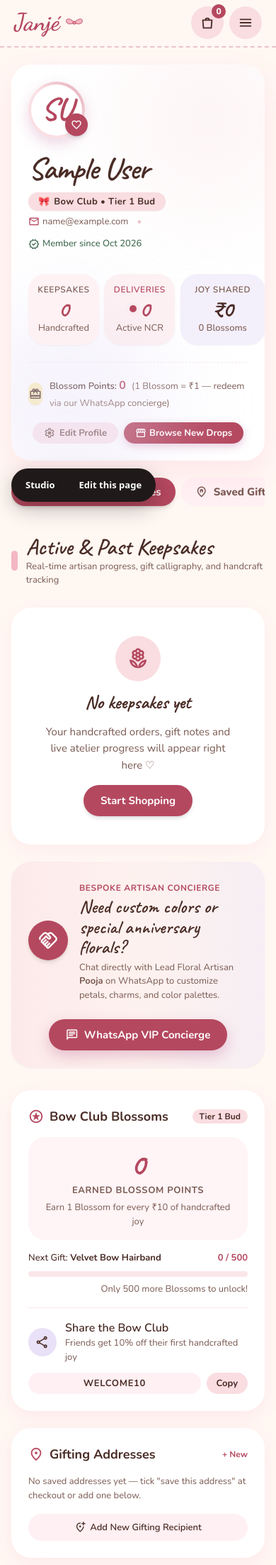
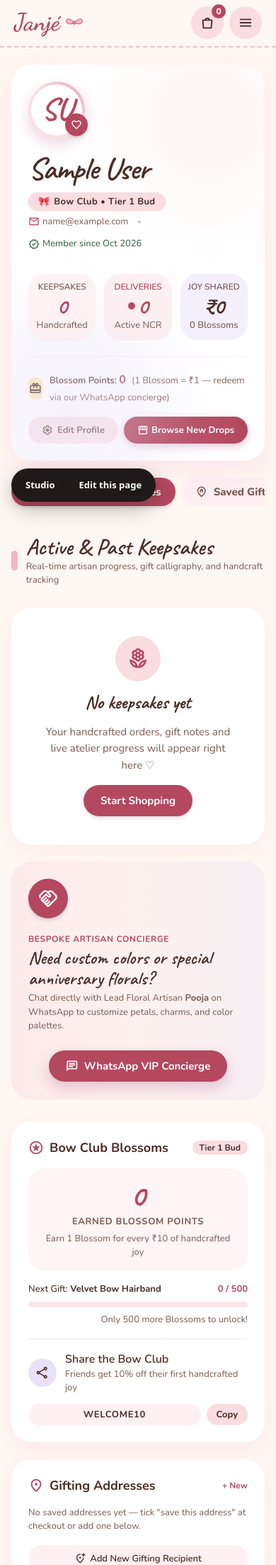
Before and after one commit to HimanshuSwami-Developer/Janje-Site, a Django app: page /account/ in a window 390 px wide. Shown: the part 41-2246 px from the top of the page at 71% size. Run offline with Django 4.2, Linux system fonts and the light colour scheme; the visitor is signed in with stand-in values (Sample User, id 1); data comes from the database, SQL or seed files in the repository; data that the repository does not hold is empty; some libraries are stand-ins or nearby versions.

Commit message:
Refactor styles for improved layout and responsiveness in account and product detail pages

```diff
--- a/static/css/app.css
+++ b/static/css/app.css
@@ -32,7 +32,7 @@ body { background: rgb(var(--c-bg)); color: rgb(var(--c-text)); font-family: var
 .nav-link:hover, .nav-link.is-active { background: rgb(var(--c-soft)); }
 
 /* Horizontal scrollers */
-.hscroll { overflow-x: auto; scroll-snap-type: x mandatory; scrollbar-width: none; -webkit-overflow-scrolling: touch; }
+.hscroll { overflow-x: auto; scroll-snap-type: x mandatory; scroll-padding-inline: 20px; scrollbar-width: none; -webkit-overflow-scrolling: touch; }
 .hscroll::-webkit-scrollbar { display: none; }
 .snap { scroll-snap-align: start; }
 
--- a/templates/accounts/_auth_shell.html
+++ b/templates/accounts/_auth_shell.html
@@ -3,7 +3,7 @@
 <section class="relative w-full overflow-hidden bg-gradient-to-b from-surface via-primary-fixed/20 to-surface py-12 md:py-16 px-margin md:px-margin-md">
 <div class="absolute -top-12 -left-12 w-96 h-96 rounded-full bg-primary-fixed-dim/30 blur-3xl pointer-events-none"></div>
 <div class="absolute top-1/2 -right-12 w-96 h-96 rounded-full bg-secondary-fixed/40 blur-3xl pointer-events-none"></div>
-<div class="relative max-w-md mx-auto bg-surface-container-lowest rounded-xl p-8 md:p-10 shadow-[0_16px_40px_-12px_rgba(244,114,182,0.18)]">
+<div class="relative max-w-md mx-auto bg-surface-container-lowest rounded-xl p-6 sm:p-8 md:p-10 shadow-[0_16px_40px_-12px_rgba(244,114,182,0.18)]">
 <div class="absolute -top-3 left-14 w-28 h-7 bg-primary-fixed/60 -rotate-2 rounded-sm shadow-sm opacity-80 pointer-events-none"></div>
 <div class="flex flex-col items-center text-center mb-6">
 <div class="w-14 h-14 rounded-full bg-primary-fixed flex items-center justify-center text-primary mb-3 shadow-[0_4px_16px_rgba(244,114,182,0.25)]"><span class="material-symbols-outlined text-[28px]">{% block auth_icon %}favorite{% endblock %}</span></div>
--- a/templates/accounts/account.html
+++ b/templates/accounts/account.html
@@ -51,13 +51,13 @@
 </div>
 <!-- Quick Summary Stats Bento / Pills -->
 <div class="grid grid-cols-3 gap-3 md:gap-4 sm:flex sm:items-center sm:justify-end">
-<div class="flex flex-col items-center justify-center p-3.5 md:p-4 rounded-lg bg-surface-container-low/80 text-center min-w-[100px] shadow-sm hover:scale-105 transition-transform duration-200">
-<span class="font-label-sm text-label-sm text-on-surface-variant uppercase tracking-wider font-semibold">Keepsakes</span>
+<div class="flex flex-col items-center justify-center p-2.5 sm:p-3.5 md:p-4 rounded-lg bg-surface-container-low/80 text-center min-w-0 sm:min-w-[100px] shadow-sm hover:scale-105 transition-transform duration-200">
+<span class="font-label-sm text-label-sm text-on-surface-variant uppercase tracking-normal sm:tracking-wider font-semibold">Keepsakes</span>
 <span class="font-headline-md text-headline-md text-primary font-bold mt-0.5">{{ keepsakes }}</span>
 <span class="font-body-sm text-body-sm text-on-surface-variant">Handcrafted</span>
 </div>
-<div class="flex flex-col items-center justify-center p-3.5 md:p-4 rounded-lg bg-primary-fixed/40 text-center min-w-[100px] shadow-sm hover:scale-105 transition-transform duration-200">
-<span class="font-label-sm text-label-sm text-primary uppercase tracking-wider font-semibold">Deliveries</span>
+<div class="flex flex-col items-center justify-center p-2.5 sm:p-3.5 md:p-4 rounded-lg bg-primary-fixed/40 text-center min-w-0 sm:min-w-[100px] shadow-sm hover:scale-105 transition-transform duration-200">
+<span class="font-label-sm text-label-sm text-primary uppercase tracking-normal sm:tracking-wider font-semibold">Deliveries</span>
 <div class="flex items-center gap-1 mt-0.5">
 <span class="relative flex h-2.5 w-2.5">
 <span class="animate-ping absolute inline-flex h-full w-full rounded-full bg-primary opacity-75"></span>
@@ -67,8 +67,8 @@
 </div>
 <span class="font-body-sm text-body-sm text-on-surface-variant">Active NCR</span>
 </div>
-<div class="flex flex-col items-center justify-center p-3.5 md:p-4 rounded-lg bg-secondary-fixed/50 text-center min-w-[120px] shadow-sm hover:scale-105 transition-transform duration-200">
-<span class="font-label-sm text-label-sm text-secondary uppercase tracking-wider font-semibold">Joy Shared</span>
+<div class="flex flex-col items-center justify-center p-2.5 sm:p-3.5 md:p-4 rounded-lg bg-secondary-fixed/50 text-center min-w-0 sm:min-w-[120px] shadow-sm hover:scale-105 transition-transform duration-200">
+<span class="font-label-sm text-label-sm text-secondary uppercase tracking-normal sm:tracking-wider font-semibold">Joy Shared</span>
 <span class="font-headline-md text-headline-md text-on-secondary-fixed font-bold mt-0.5">{{ spent|rupees }}</span>
 <span class="font-body-sm text-body-sm text-secondary font-medium">{{ blossoms }} Blossoms</span>
 </div>
@@ -86,12 +86,12 @@
 <span class="font-body-sm text-body-sm text-on-surface-variant ml-1">(1 Blossom = ₹1 — redeem via our WhatsApp concierge)</span>
 </div>
 </div>
-<div class="flex items-center gap-2">
-<a class="px-4 py-1.5 rounded-full bg-surface-container hover:bg-surface-container-high text-on-surface-variant font-label-md text-label-md transition-all flex items-center gap-1.5" href="#settings">
+<div class="flex flex-wrap items-center gap-2 w-full sm:w-auto">
+<a class="flex-auto sm:flex-none justify-center whitespace-nowrap px-4 py-2.5 sm:py-1.5 rounded-full bg-surface-container hover:bg-surface-container-high text-on-surface-variant font-label-md text-label-md transition-all flex items-center gap-1.5" href="#settings">
 <span class="material-symbols-outlined text-[16px]">settings</span>
 <span>Edit Profile</span>
 </a>
-<a class="px-4 py-1.5 rounded-full bg-primary text-on-primary hover:bg-on-primary-container font-label-md text-label-md transition-all shadow-[0_4px_12px_rgba(164,48,115,0.25)] flex items-center gap-1" href="{% url 'shop:product_list' %}">
+<a class="flex-auto sm:flex-none justify-center whitespace-nowrap px-4 py-2.5 sm:py-1.5 rounded-full bg-primary text-on-primary hover:bg-on-primary-container font-label-md text-label-md transition-all shadow-[0_4px_12px_rgba(164,48,115,0.25)] flex items-center gap-1" href="{% url 'shop:product_list' %}">
 <span class="material-symbols-outlined text-[16px]">storefront</span>
 <span>Browse New Drops</span>
 </a>
@@ -201,8 +201,8 @@
 </div>
 <div class="flex-1 min-w-0">
 <div class="flex items-start justify-between gap-2">
-<h3 class="font-title-md text-title-md text-on-surface font-semibold truncate group-hover:text-primary transition-colors">{% if item.product %}<a href="{{ item.product.get_absolute_url }}">{{ item.name }}</a>{% else %}{{ item.name }}{% endif %}</h3>
-<span class="font-title-md text-title-md text-on-surface font-bold">{{ item.line_total|rupees }}</span>
+<h3 class="font-title-md text-title-md text-on-surface font-semibold sm:truncate group-hover:text-primary transition-colors">{% if item.product %}<a href="{{ item.product.get_absolute_url }}">{{ item.name }}</a>{% else %}{{ item.name }}{% endif %}</h3>
+<span class="font-title-md text-title-md text-on-surface font-bold flex-none">{{ item.line_total|rupees }}</span>
 </div>
 <p class="font-body-sm text-body-sm text-on-surface-variant line-clamp-1">{{ item.options }}</p>
 <div class="flex items-center gap-2 mt-1">
@@ -255,7 +255,7 @@
 {% endfor %}
 <!-- VIP Artisan Concierge Callout Banner -->
 <div class="relative overflow-hidden rounded-xl bg-gradient-to-r from-primary-fixed/50 via-primary-fixed/20 to-secondary-fixed/40 p-6 md:p-8 shadow-sm flex flex-col sm:flex-row items-center justify-between gap-6">
-<div class="flex items-center gap-4">
+<div class="flex flex-col sm:flex-row items-start sm:items-center gap-4">
 <div class="w-14 h-14 rounded-full bg-primary text-on-primary flex items-center justify-center flex-shrink-0 shadow-md">
 <span class="material-symbols-outlined text-[28px]">handshake</span>
 </div>
--- a/templates/shop/checkout.html
+++ b/templates/shop/checkout.html
@@ -52,7 +52,7 @@
 </section>
 </div>
 
-<aside class="flex-[1_1_300px] bg-blush rounded-[26px] p-6 flex flex-col gap-3.5 relative" id="checkout-summary">
+<aside class="flex-[1_1_300px] min-w-0 bg-blush rounded-[26px] p-6 flex flex-col gap-3.5 relative" id="checkout-summary">
 {% include "partials/checkout_summary.html" %}
 </aside>
 
--- a/templates/shop/product_detail.html
+++ b/templates/shop/product_detail.html
@@ -72,8 +72,8 @@
 <button class="js-add-to-bag btn btn-berry btn-lg flex-[1_1_180px] hide-sm" {% if not product.in_stock %}disabled{% endif %} type="submit">{% if product.in_stock %}Add to cart{% else %}Sold out{% endif %}</button>
 </div>
 <div class="flex flex-wrap gap-2.5">
-<a class="btn btn-ghost flex-1" href="{{ instagram_url }}" rel="noopener" target="_blank">{% txt "product.dm" "DM to order or customise" %}</a>
-<button aria-label="Save to wishlist" class="js-wishlist btn bg-white text-berry border-2 border-blush-line {% if product.pk in wishlist_ids %}is-wished{% endif %}" data-product-id="{{ product.pk }}" type="button"><span aria-hidden="true" class="heart">♡</span> Save</button>
+<a class="btn btn-ghost flex-[1_1_230px] text-center" href="{{ instagram_url }}" rel="noopener" target="_blank">{% txt "product.dm" "DM to order or customise" %}</a>
+<button aria-label="Save to wishlist" class="js-wishlist btn flex-auto sm:flex-none bg-white text-berry border-2 border-blush-line {% if product.pk in wishlist_ids %}is-wished{% endif %}" data-product-id="{{ product.pk }}" type="button"><span aria-hidden="true" class="heart">♡</span> Save</button>
 </div>
 
 <div class="flex flex-wrap gap-2">
@@ -91,7 +91,7 @@
 {% if related %}
 <section class="pt-16 flex flex-col gap-[18px]">
 <h2 class="m-0 font-hand text-[34px] sm:text-[44px] font-bold">{% txt "product.pairs" "Pairs well with" %}</h2>
-<div class="hscroll grid grid-flow-col auto-cols-[minmax(150px,46%)] sm:grid-flow-row sm:grid-cols-4 gap-4 pb-1.5">
+<div class="hscroll grid grid-flow-col auto-cols-[minmax(150px,46%)] sm:grid-flow-row sm:grid-cols-4 gap-4 px-1 pt-1 pb-6 -mx-1 -mb-4">
 {% for p in related %}
 <a class="lift snap bg-white rounded-[22px] p-2.5 flex flex-col gap-2 no-underline text-cocoa shadow-[0_10px_28px_rgba(180,72,95,0.10)]" href="{{ p.get_absolute_url }}">
 <img alt="{{ p.name }}" class="w-full aspect-square object-cover rounded-[14px] bg-blush" loading="lazy" src="{{ p.image_src }}"/>
```
